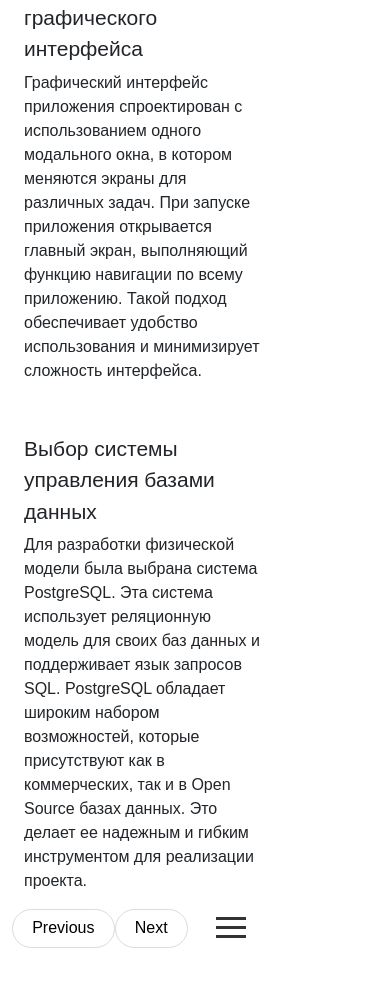
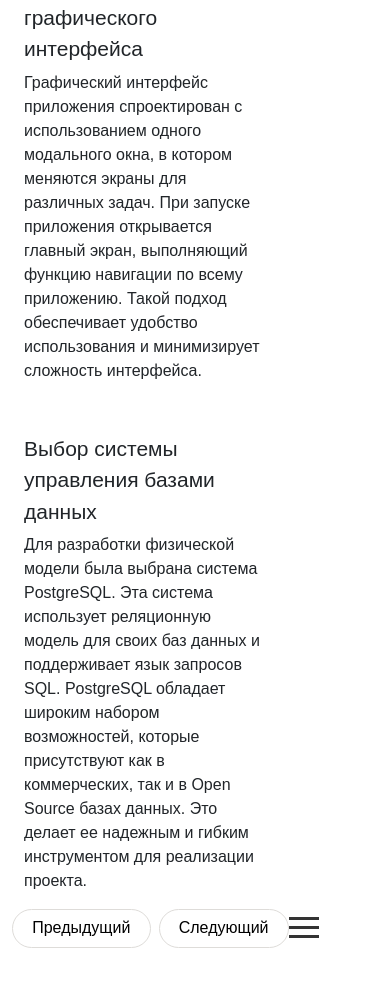
Before and after one commit to aPersonskod/PortfolioSite, a React (Vite) app: page /PortfolioSite/project/avto in a window 390 px wide. Shown: the part 998-1984 px from the top of the page. Built offline with nearby package versions, Linux system fonts and the light colour scheme.

Commit message:
small buttons design fix

```diff
--- a/src/App.css
+++ b/src/App.css
@@ -33,6 +33,6 @@
   }
 
   .tabAutoMargin{
-    margin-bottom: 100px;
+    margin-bottom: 150px;
   }
 }
--- a/src/CurrentProject.tsx
+++ b/src/CurrentProject.tsx
@@ -82,8 +82,8 @@ function CurrentProject() {
             {/*previous next hamburger*/}
             <div className='d-flex justify-content-between' style={{maxWidth:'60vw'}}>
                 <div>
-                    <button onClick={() => previous()}>Previous</button>
-                    <button onClick={() => next()}>Next</button>
+                    <button onClick={() => previous()}>Предыдущий</button>
+                    <button onClick={() => next()} style={{marginLeft:'8px'}}>Следующий</button>
                 </div>
                 <div style={{marginTop:'8px'}}>
                     <HamburgerMenu />
```
